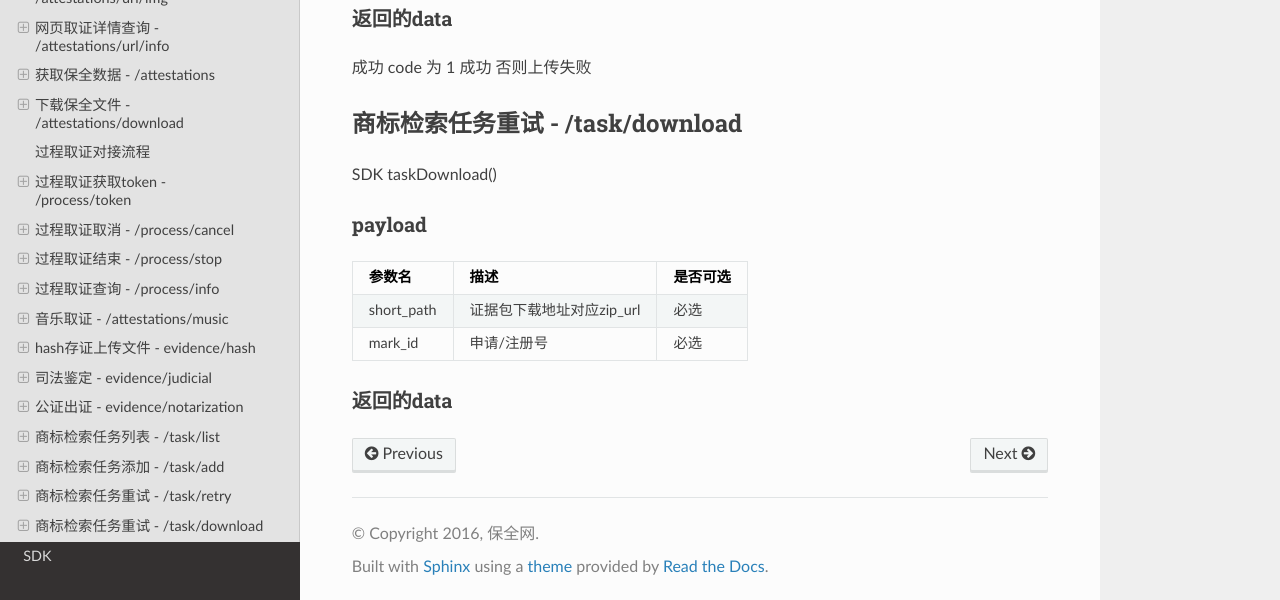
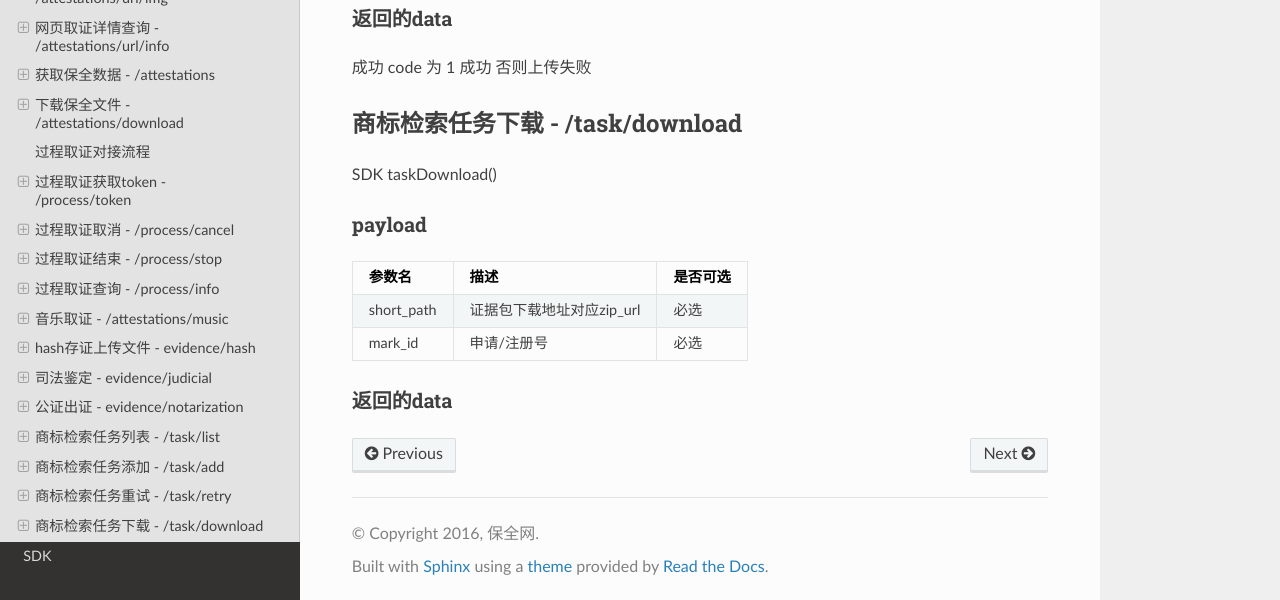
Before and after one commit to baoquan-hq/peacock-doc, a Sphinx documentation site: the page built from docs/api.rst, in a window 1280 px wide and 900 px high, scrolled down 11978 px. Shown: the part 297-897 px from the top of the window. Built offline with Sphinx 7.4.7 and the Read the Docs theme 2.0.0, drawn with Linux system fonts in a browser that asks for light colours.

Commit message:
添加商标接口文档

```diff
--- a/docs/api.rst
+++ b/docs/api.rst
@@ -587,7 +587,7 @@ markId             申请/注册号                            必选
 
 
 
-商标检索任务重试  - /task/download
+商标检索任务下载  - /task/download
 -------------------------------
 SDK taskDownload()
 
```
